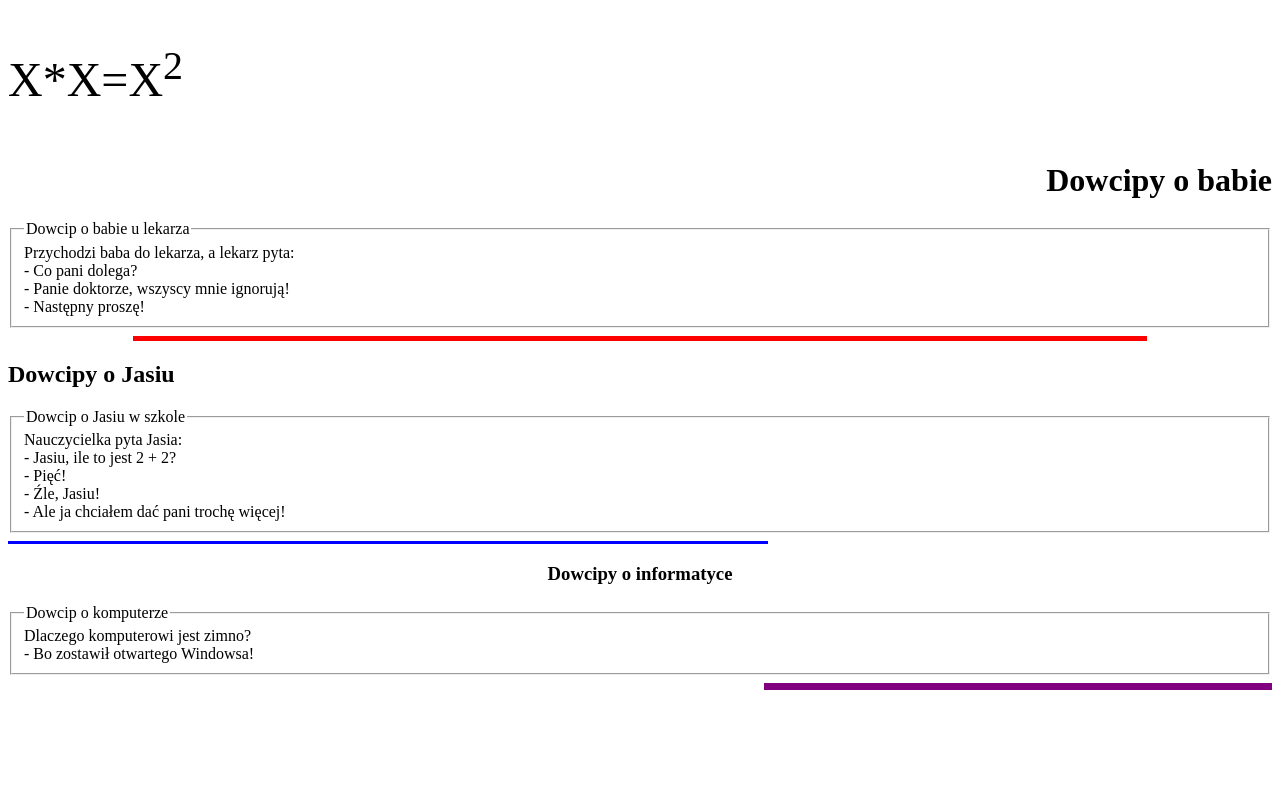
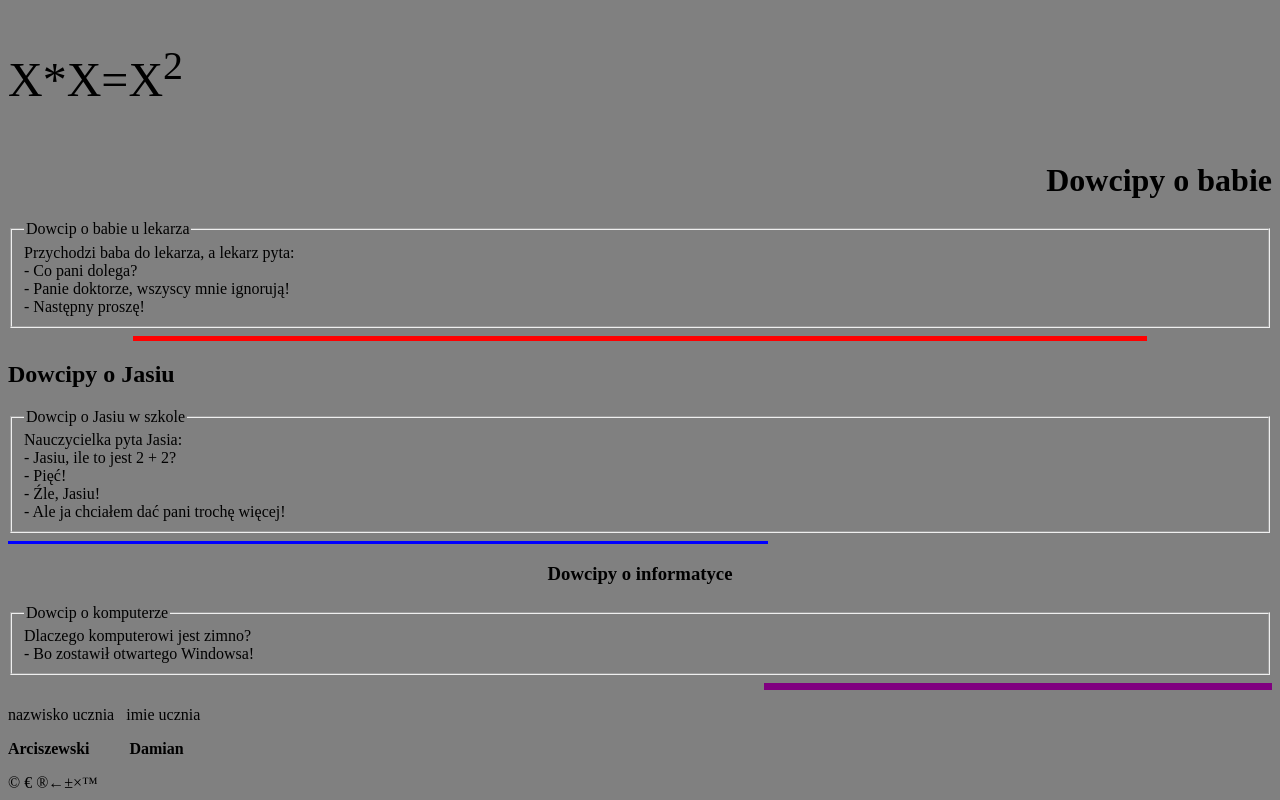
Before and after one commit to damianero2011-create/witrynyaplikacje, a plain HTML site: page index.html in a window 1280 px wide. Shown: the part 1915-2715 px from the top of the page. Before the commit the page ends 2613 px from the top, so only its background shows below. Drawn offline with Linux system fonts and the light colour scheme.

Commit message:
zadanie 3

```diff
--- a/index.html
+++ b/index.html
@@ -3,9 +3,11 @@
      <head>
           <meta charset="UTF-8">
           <meta name="author" content="Damian Arciszewski">
+          <meta name="description" content="Strona na zajęcia z witryn i aplikacji">
           <title>Damian 1p</title>
      </head>
-    <body>
+    <body bgcolor="grey">
+
 
          <!--zadanie 1-->
 
@@ -71,5 +73,16 @@
 </fieldset>
 <hr color="purple" size="7" width="40%" align="right">
 
+<!--Arciszewski Damian-->
+<!--Technikum 13, Klasa 1P-->
+
+<p>nazwisko ucznia&nbsp;&nbsp;&nbsp;imie ucznia</p>
+<p><b> Arciszewski&nbsp;&nbsp;&nbsp;&nbsp;&nbsp;&nbsp;&nbsp;&nbsp;&nbsp;&nbsp;Damian </b></p>
+
+&copy; &euro; &reg;&larr;&plusmn;&#215;&#8482;
+
+
+
+
 </body>
 </html>
```
